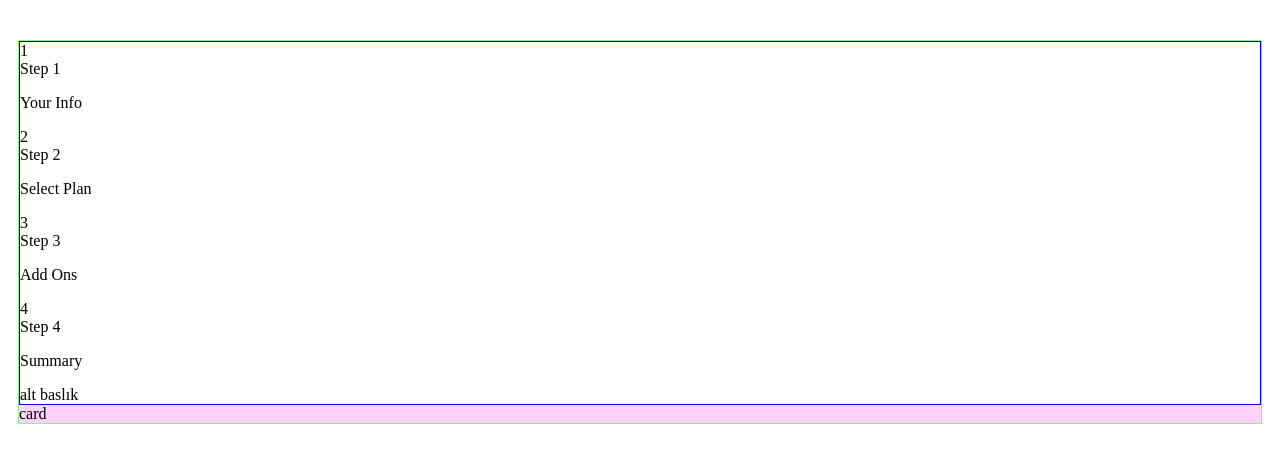
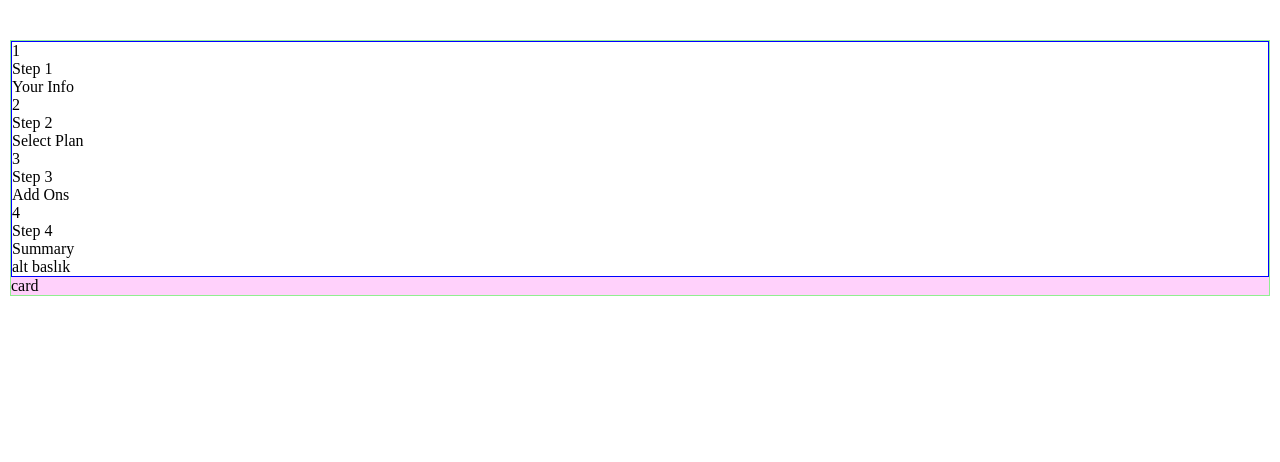
Before and after one commit to banuaggun/multi-step-form, a Vue app: page / in a window 1280 px wide. Shown: the top 462 px of the page. Built offline with nearby package versions, Linux system fonts and the light colour scheme.

Commit message:
Sass structure suitable for the project is creating

```diff
--- a/src/App.vue
+++ b/src/App.vue
@@ -1,5 +1,5 @@
 <template>
-  <div class="main-content">
+  <div>
     <MultiStep />
   </div>
 </template>
--- a/src/styles/global/global.sass
+++ b/src/styles/global/global.sass
@@ -1,4 +1,10 @@
-.main-content
+@import '../utils/_variables.sass'
+*, html
+  margin:0
+  padding:0
+  box-sizing: border-box
+
+#app
   width:100%
   height:100%
 
--- /dev/null
+++ b/src/styles/utils/_variables.sass
@@ -0,0 +1,2 @@
+$color-white:#ffffff
+$color-black:#000000
```
